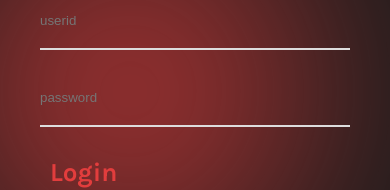
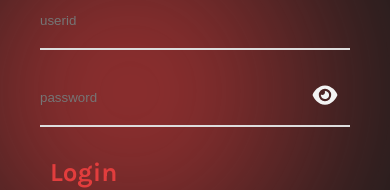
Before and after one commit to imarunsankarks/activity-fe, a React (Create React App) app: page /login in a window 390 px wide. Shown: the part 209-399 px from the top of the page. Built offline with nearby package versions, Linux system fonts and the light colour scheme.

Commit message:
Added password privacy and account delete button

```diff
--- a/package.json
+++ b/package.json
@@ -4,6 +4,8 @@
   "version": "0.1.0",
   "private": true,
   "dependencies": {
+    "@fortawesome/free-solid-svg-icons": "^6.5.2",
+    "@fortawesome/react-fontawesome": "^0.2.2",
     "@testing-library/jest-dom": "^5.17.0",
     "@testing-library/react": "^13.4.0",
     "@testing-library/user-event": "^13.5.0",
--- a/src/pages/Login.js
+++ b/src/pages/Login.js
@@ -1,15 +1,22 @@
 import { useState } from "react";
 import { useLogin } from "../hooks/useLogin";
 import { Link } from "react-router-dom";
+import { FontAwesomeIcon } from "@fortawesome/react-fontawesome";
+import { faEye, faEyeSlash } from "@fortawesome/free-solid-svg-icons";
 
 const Login = () => {
   const [userid, setUserid] = useState("");
   const [password, setPassword] = useState("");
+  const [isPasswordVisible, setIsPasswordVisible] = useState(false);
   const { login, loading, error } = useLogin();
 
   const handleSubmit = async (e) => {
     e.preventDefault();
     await login(userid, password);
+  };
+
+  const handleToggleVisibility = () => {
+    setIsPasswordVisible(!isPasswordVisible);
   };
   return (
     <form className="login" onSubmit={handleSubmit}>
@@ -26,15 +33,19 @@ const Login = () => {
         }}
         value={userid}
       />
-
+      <div className="password-field">
         <input
-        type="text"
+          type={isPasswordVisible ? "text" : "password"}
           placeholder="password"
           onChange={(e) => {
             setPassword(e.target.value);
           }}
           value={password}
         />
+        <p className="eye-toggle" onClick={handleToggleVisibility}>
+          <FontAwesomeIcon icon={isPasswordVisible ? faEyeSlash : faEye} />
+        </p>
+      </div>
       <button disabled={loading}>Login</button>
       {error && <div className="error">{error}</div>}
       <div className="to-signup">
--- a/src/pages/Signup.js
+++ b/src/pages/Signup.js
@@ -1,20 +1,28 @@
 import { useState } from "react";
 import { useSignup } from "../hooks/useSignup";
 import { Link } from "react-router-dom";
+import { FontAwesomeIcon } from "@fortawesome/react-fontawesome";
+import { faEye, faEyeSlash } from "@fortawesome/free-solid-svg-icons";
 
 const Signup = () => {
   const [userid, setUserid] = useState("");
   const [password, setPassword] = useState("");
-  const { signup, loading, error } = useSignup()
+  const [isPasswordVisible, setIsPasswordVisible] = useState(false);
+  const { signup, loading, error } = useSignup();
 
   const handleSubmit = async (e) => {
     e.preventDefault();
-    // console.log(userid, password);
     await signup(userid, password);
+  };
+
+  const handleToggleVisibility = () => {
+    setIsPasswordVisible(!isPasswordVisible);
   };
   return (
     <form className="signup" onSubmit={handleSubmit}>
-      <h1><span>Hi, </span>Buddy</h1>
+      <h1>
+        <span>Hi, </span>Buddy
+      </h1>
       <p>Let's start tracking your expenses</p>
       <h5>Are you new here?</h5>
 
@@ -25,9 +33,18 @@ const Signup = () => {
           setUserid(e.target.value);
         }}
       />
-      <input type="text" placeholder="password" onChange={(e) => {
-        setPassword(e.target.value);
-      }} />
+      <div className="password-field">
+        <input
+          type={isPasswordVisible?  "text" : "password"}
+          placeholder="password"
+          onChange={(e) => {
+            setPassword(e.target.value);
+          }}
+        />
+        <p className="eye-toggle" onClick={handleToggleVisibility}>
+          <FontAwesomeIcon icon={isPasswordVisible ? faEyeSlash : faEye} />
+        </p>
+      </div>
       <button disabled={loading}>Signup</button>
       {error && <div className="error">{error}</div>}
       <div className="to-login">
--- a/src/pages/User.js
+++ b/src/pages/User.js
@@ -1,12 +1,12 @@
 import Navbar from "../components/Navbar";
 import { useAuthContext } from "../hooks/useAuthContext";
 import { useLogout } from "../hooks/useLogout";
-// import { useState } from "react";
+import { useState } from "react";
 
 const User = () => {
   const { user, dispatch } = useAuthContext();
   const { logout } = useLogout();
-  // const [profilePic, setProfilePic] = useState(null);
+  const [isDeleteVisible, setIsDeleteVisible] = useState(false);
 
   const handleClick = () => {
     logout();
@@ -47,16 +47,38 @@ const User = () => {
       }
 
       const data = await response.json();
-      // Update the user context with the new profile photo
       dispatch({ type: "UPDATE_PROFILE_PHOTO", payload: data.profilePhoto });
-      // setProfilePic(null);
-      // Optionally update the user in localStorage
       const updatedUser = { ...user, profilePhoto: data.profilePhoto };
       localStorage.setItem("user", JSON.stringify(updatedUser));
     } catch (error) {
       alert(error.message);
     }
   };
+
+  const handleDelete = async () =>{
+    const response = await fetch(
+      `${process.env.REACT_APP_BE_URL}/api/user/` + user.user_id,
+      {
+        method: "DELETE",
+        headers: {
+          Authorization: `Bearer ${user.token}`,
+        },
+      }
+    );
+
+    if (!response.ok) {
+      const json = await response.json();
+      console.log(json.error);
+    } else {
+      console.log("User deleted!");
+      logout();
+    }
+
+  }
+
+  const showDelete = ()=>{
+    setIsDeleteVisible(!isDeleteVisible);
+  }
 
   return (
     <>
@@ -85,8 +107,8 @@ const User = () => {
                 </h1>
               </div>
               <div className="logout-sec">
-                <p>see you soon!</p>
                 <button onClick={handleClick}>Logout</button>
+                <button onClick={showDelete}>Delete</button>
               </div>
             </div>
           </>
@@ -100,6 +122,11 @@ const User = () => {
           </div>
         )}
       </div>
+      <div className={`user-delete-confirm ${isDeleteVisible ? 'show' : ''}`}>
+        <p>Are you sure to delete your account?</p>
+        <button className="yes" onClick={handleDelete}>Yes</button>
+        <button onClick={showDelete}>No</button>
+      </div>
     </>
   );
 };
--- a/src/responsive.css
+++ b/src/responsive.css
@@ -194,7 +194,8 @@
 
   .add-title p,
   .login p,
-  .signup p {
+  .signup p,
+  .user-delete-confirm p {
     font-size: 22px;
     font-weight: 100;
   }
@@ -853,14 +854,71 @@
     display: flex;
     width: 100%;
     justify-content: space-between;
+    gap: 20px;
   }
 
   .logout-sec button {
     border: 0;
     outline: 0;
-    background: transparent;
+    background: linear-gradient(105deg, #98989840, #2b2b2b7a);
     font-size: 22px;
     font-weight: 600;
     color: rgb(235, 148, 17);
+    width: 50%;
+    padding: 20px;
+    border-radius: 10px;
+  }
+
+  .logout-sec button:last-child {
+    color: rgb(235, 17, 17) !important;
+  }
+
+  .password-field {
+    position: relative;
+  }
+
+  .password-field .eye-toggle {
+    position: absolute;
+    right: 0;
+    top: 0;
+    margin: 0;
+    transform: translate3d(-50%, 50%, 0);
+  }
+
+  .user-delete-confirm {
+    background: rgba(0, 0, 0, 0.589);
+    height: 100vh;
+    width: 100vw;
+    position: fixed;
+    top: 0;
+    left: 0;
+    z-index: -9;
+    display: flex;
+    opacity: 0;
+    flex-direction: column;
+    align-items: center;
+    justify-content: center;
+    transition: all .4s ease;
+    backdrop-filter: blur(20px);
+  }
+
+  .user-delete-confirm.show {
+    opacity: 1;
+    z-index: 9;
+  }
+
+  .user-delete-confirm button {
+    border: 0;
+    outline: 0;
+    background: transparent;
+    font-size: 30px;
+    font-weight: 100;
+    color: #ffffff;
+    margin-bottom: 15px;
+  }
+
+  .user-delete-confirm .yes {
+    color: rgb(235, 17, 17);
+    font-weight: 600;
   }
 }
```
Also changed, not shown: 1 other file (tests, documents, lock files or other folders). Lines whose indentation alone changed are shown as unchanged.
